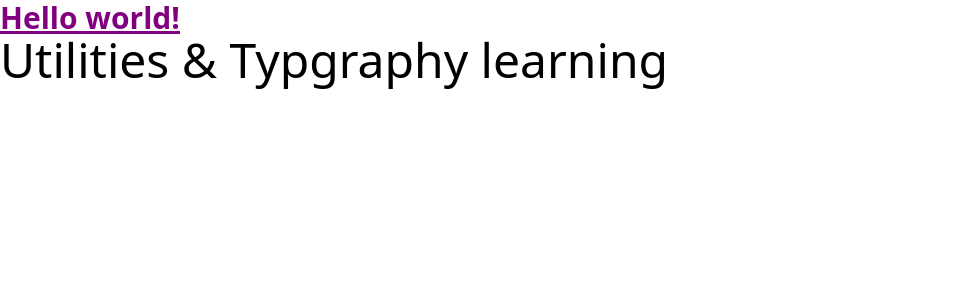
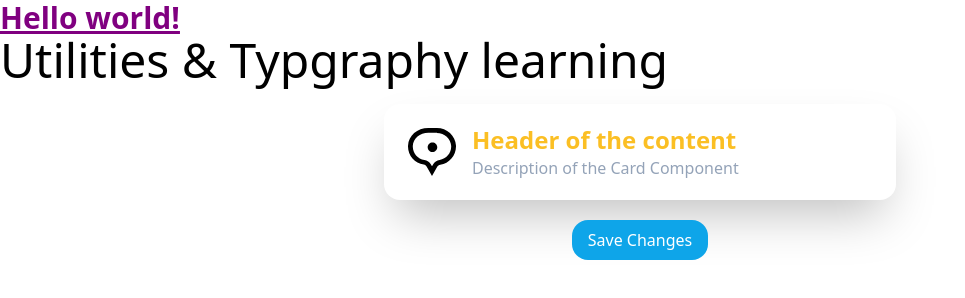
Before and after one commit to imhamad/tailwind-project, a website: page index.html in a window 1280 px wide. Shown: the whole page, without its empty margins (0-965 px from the left). Drawn offline with Linux system fonts and the light colour scheme.

Commit message:
Updates Performed:: savepoint ~ Hamad

```diff
--- a/index.html
+++ b/index.html
@@ -12,5 +12,33 @@
 <h2 class="text-5xl">
     Utilities & Typgraphy learning
 </h2>
+
+<!--Understanding font directives of Tailwind -->
+<div class="space-x-4 mx-auto max-w-lg flex items-center px-6 bg-white shadow-2xl py-5 rounded-2xl mt-5">
+    <div class="img-section shrink-0">
+        <img src="messages.svg" class="w-12 h-12" alt="Messages | ALT">
+    </div>
+    <div class="content-section">
+        <div class="title text-2xl text-amber-400 text-black font-bold">
+            Header of the content
+        </div>
+        <div class="content text-slate-400">
+            Description of the Card Component
+        </div>
+    </div>
+</div>
+
+
+<!--Hover Stat -->
+<button class="bg-sky-500 hover:bg-sky-700 px-4 py-2 rounded-2xl text-white mx-auto max-w-sm space-x-4 flex mt-5">
+    Save Changes
+</button>
+<!--end -->
+
+<!--background -->
+
+<!--end -->
+
+
 </body>
 </html>
--- a/package.json
+++ b/package.json
@@ -1,6 +1,6 @@
 {
   "scripts": {
-    "start": "tailwindcss -i ./src/input.css -o ./dist/output.css --watch "
+    "start": "tailwindcss -i ./src/input.css -o ./dist/output.css --minify --watch "
   },
   "devDependencies": {
     "postcss": "^8.4.24",
```
Also changed, not shown: dist/output.css, messages.svg (added), 1 other file.
